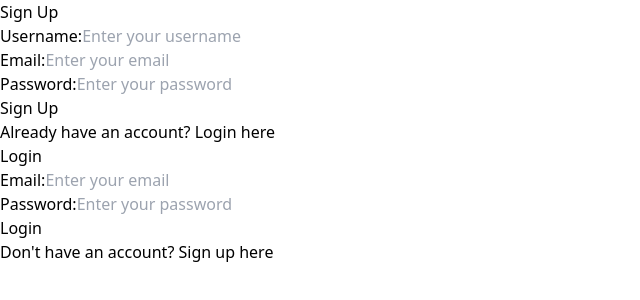
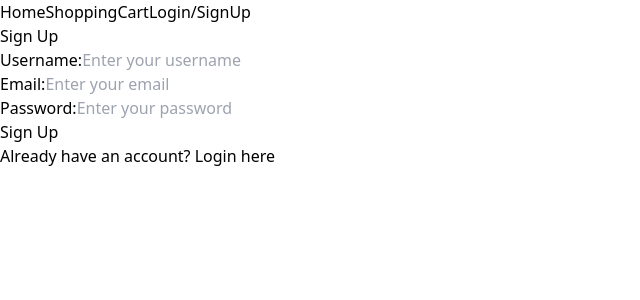
Before and after one commit to SensationProjectTraining/shopKart, a React (Vite) app: page /signup in a window 1280 px wide. Shown: the top 300 px of the page, without its empty margins (0-640 px from the left). Built offline with nearby package versions, Linux system fonts and the light colour scheme.

Commit message:
fix: authContext && implement login/signup && navbar

```diff
--- a/src/App.jsx
+++ b/src/App.jsx
@@ -1,21 +1,24 @@
-import React from 'react';
-import Navbar from './components/Navbar';
-import SignUp from './components/SignUp';
-import Login from './components/Login';
-import { UserProvider } from './Context/Context';
+import React from 'react'
+import { BrowserRouter, Routes, Route } from 'react-router-dom'
+import Navbar from './components/Navbar'
+import Home from './components/Pages/Home'
+import Login from './components/Pages/Login'
+import { UserProvider } from './Context/Context'
+import SignUp from './components/Pages/SignUp'
 
 const App = () => {
   return (
-    <div>
-      <Navbar />
-      <UserProvider>
-        <div className='flex gap-2'>
-          <SignUp />
-          <Login />
-        </div>
-      </UserProvider>
-    </div>
-  );
-};
+    <UserProvider>
+      <BrowserRouter>
+        <Navbar/>
+        <Routes>
+          <Route path="/" element={<Home/>} />
+          <Route path="/login" element={<Login/>}/>
+          <Route path="/signup" element={<SignUp/>}/>
+        </Routes>
+      </BrowserRouter>
+    </UserProvider>
+  )
+}
 
-export default App;
+export default App
--- a/src/components/Navbar.jsx
+++ b/src/components/Navbar.jsx
@@ -1,20 +1,32 @@
-import {BrowserRouter, Route, Routes } from 'react-router-dom'
-import Home from './Pages/Home'
-import Shopping from './Pages/Shopping'
-import Cart from './Pages/Cart'
-import Login from './Login';
+import { Link } from 'react-router-dom';
+import { useUserContext } from '../Context/Context';
 
 const Navbar = () => {
+  const { currentUser, logout } = useUserContext();
+
   return (
-    <BrowserRouter>
-    <Routes>
-      <Route path="/" element={<Home/>}>Home</Route>
-      <Route path="/shopping" element={<Shopping/>}>Shopping</Route>
-      <Route path="/cart" element={<Cart/>}>Cart</Route>
-      <Route path="/login" element={<Login/>}>Login/SignUP</Route>
-    </Routes>
-    </BrowserRouter>
-  )
-}
+    <div className='bg-slate-400 text-2xl text-right'>
+      <Link className="px-6 hover:text-white hover:bg-blue-700" to="/">Home</Link>
+      <Link className="px-6 hover:text-white hover:bg-blue-700" to="/Shopping">Shopping</Link>
+      <Link className="px-6 hover:text-white hover:bg-blue-700" to="/Cart">Cart</Link>
+      {currentUser ? (
+        <>
+          <span className="px-6">Welcome, {currentUser.username}</span>
+          <button
+            onClick={() => {
+              logout();
+              // Optional: navigate to home or login page after logout
+            }}
+            className="px-6 hover:text-white hover:bg-blue-700"
+          >
+            Logout
+          </button>
+        </>
+      ) : (
+        <Link className="px-6 hover:text-white hover:bg-blue-700" to="/login">Login/SignUp</Link>
+      )}
+    </div>
+  );
+};
 
-export default Navbar
+export default Navbar;
--- a/src/components/Pages/Login.jsx
+++ b/src/components/Pages/Login.jsx
@@ -1,16 +1,98 @@
-import { Link } from 'react-router-dom'
+import React, { useState } from 'react';
+import { useUserContext } from '../../Context/Context';
+import { Link, useNavigate } from 'react-router-dom';
+
 const Login = () => {
+  const [formData, setFormData] = useState({
+    email: '',
+    password: '',
+  });
+  const { login } = useUserContext();
+  const [errors, setErrors] = useState({});
+  const [loginError, setLoginError] = useState('');
+  const navigate = useNavigate();
+
+  const handleChange = (e) => {
+    const { name, value } = e.target;
+    setFormData({ ...formData, [name]: value });
+  };
+
+  const validate = () => {
+    const newErrors = {};
+    if (!formData.email) newErrors.email = "Email is required";
+    if (!formData.password) newErrors.password = "Password is required";
+    return newErrors;
+  };
+
+  const handleSubmit = (e) => {
+    e.preventDefault();
+    const validationErrors = validate();
+    if (Object.keys(validationErrors).length === 0) {
+      const success = login(formData.email, formData.password);
+      if (success) {
+        setFormData({ email: '', password: '' });
+        setLoginError('');
+        navigate('/');
+      } else {
+        setLoginError('Invalid email or password');
+      }
+    } else {
+      setErrors(validationErrors);
+    }
+  };
+
   return (
-    <>
-        <div className='bg-slate-400 text-2xl text-right'>
-        <Link className="px-6 hover:text-white hover:bg-blue-700" to="/">Home</Link>
-        <Link className="px-6 hover:text-white hover:bg-blue-700" to="/Shopping">Shopping</Link>
-        <Link className="px-6 hover:text-white hover:bg-blue-700" to="/Cart">Cart</Link>
-        <Link className="px-6 hover:text-white hover:bg-blue-700" to="/Login">Login/SignUp</Link>
-        </div>
-      <h1>Login</h1>
-    </>
-  )
-}
+    <form onSubmit={handleSubmit} className="max-w-md mx-auto p-6 border border-gray-300 rounded-lg shadow-lg bg-white">
+      <h2 className="text-2xl font-bold mb-6 text-center text-gray-800">Login</h2>
 
-export default Login
+      <div className="mb-4">
+        <label className="block mb-1 text-gray-700">
+          Email:
+          <input
+            type="email"
+            name="email"
+            value={formData.email}
+            onChange={handleChange}
+            className={`mt-1 block w-full p-3 border rounded-md transition duration-200
+              ${errors.email ? 'border-red-500' : 'border-gray-300'}
+              focus:border-blue-500 focus:ring focus:ring-blue-200`}
+            placeholder="Enter your email"
+          />
+        </label>
+        {errors.email && <span className="text-red-500 text-sm">{errors.email}</span>}
+      </div>
+
+      <div className="mb-4">
+        <label className="block mb-1 text-gray-700">
+          Password:
+          <input
+            type="password"
+            name="password"
+            value={formData.password}
+            onChange={handleChange}
+            className={`mt-1 block w-full p-3 border rounded-md transition duration-200
+              ${errors.password ? 'border-red-500' : 'border-gray-300'}
+              focus:border-blue-500 focus:ring focus:ring-blue-200`}
+            placeholder="Enter your password"
+          />
+        </label>
+        {errors.password && <span className="text-red-500 text-sm">{errors.password}</span>}
+      </div>
+
+      {loginError && <p className="text-red-500 text-sm text-center">{loginError}</p>}
+
+      <button
+        type="submit"
+        className="w-full bg-blue-500 text-white p-3 rounded-md hover:bg-blue-600 transition duration-200"
+      >
+        Login
+      </button>
+
+      <p className="mt-4 text-center text-gray-600">
+        Don't have an account? <Link to="/signup" className="text-blue-500 hover:underline">Sign up here</Link>
+      </p>
+    </form>
+  );
+};
+
+export default Login;
--- a/src/components/Login.jsx
+++ b/src/components/Pages/SignUp.jsx
@@ -1,14 +1,16 @@
 import React, { useState } from 'react';
-import { useUserContext } from '../Context/Context';
+import { useUserContext } from '../../Context/Context';
+import { Link, useNavigate } from 'react-router-dom';
 
-const Login = () => {
+const SignUp = () => {
+  const navigate = useNavigate();
   const [formData, setFormData] = useState({
+    username: '',
     email: '',
     password: '',
   });
-  const { emails, passwords } = useUserContext();
+  const { registerUser, emails } = useUserContext();
   const [errors, setErrors] = useState({});
-  const [loginError, setLoginError] = useState('');
 
   const handleChange = (e) => {
     const { name, value } = e.target;
@@ -17,8 +19,10 @@ const Login = () => {
 
   const validate = () => {
     const newErrors = {};
+    if (!formData.username) newErrors.username = "Username is required";
     if (!formData.email) newErrors.email = "Email is required";
     if (!formData.password) newErrors.password = "Password is required";
+    if (emails.includes(formData.email)) newErrors.email = "Email already exists";
     return newErrors;
   };
 
@@ -26,14 +30,10 @@ const Login = () => {
     e.preventDefault();
     const validationErrors = validate();
     if (Object.keys(validationErrors).length === 0) {
-      const userIndex = emails.findIndex((email) => email === formData.email);
-      if (userIndex !== -1 && passwords[userIndex] === formData.password) {
-        alert('Login successful:', formData);
-        setFormData({ email: '', password: '' });
-        setLoginError('');
-      } else {
-        setLoginError('Invalid email or password');
-      }
+      registerUser(formData.username, formData.email, formData.password);
+      setFormData({ username: '', email: '', password: '' });
+      setErrors({});
+      navigate('/login');
     } else {
       setErrors(validationErrors);
     }
@@ -41,7 +41,24 @@ const Login = () => {
 
   return (
     <form onSubmit={handleSubmit} className="max-w-md mx-auto p-6 border border-gray-300 rounded-lg shadow-lg bg-white">
-      <h2 className="text-2xl font-bold mb-6 text-center text-gray-800">Login</h2>
+      <h2 className="text-2xl font-bold mb-6 text-center text-gray-800">Sign Up</h2>
+
+      <div className="mb-4">
+        <label className="block mb-1 text-gray-700">
+          Username:
+          <input
+            type="text"
+            name="username"
+            value={formData.username}
+            onChange={handleChange}
+            className={`mt-1 block w-full p-3 border rounded-md transition duration-200
+              ${errors.username ? 'border-red-500' : 'border-gray-300'}
+              focus:border-blue-500 focus:ring focus:ring-blue-200`}
+            placeholder="Enter your username"
+          />
+        </label>
+        {errors.username && <span className="text-red-500 text-sm">{errors.username}</span>}
+      </div>
 
       <div className="mb-4">
         <label className="block mb-1 text-gray-700">
@@ -77,20 +94,18 @@ const Login = () => {
         {errors.password && <span className="text-red-500 text-sm">{errors.password}</span>}
       </div>
 
-      {loginError && <p className="text-red-500 text-sm text-center">{loginError}</p>}
-
       <button
         type="submit"
         className="w-full bg-blue-500 text-white p-3 rounded-md hover:bg-blue-600 transition duration-200"
       >
-        Login
+        Sign Up
       </button>
 
       <p className="mt-4 text-center text-gray-600">
-        Don't have an account? <a href="#" className="text-blue-500 hover:underline">Sign up here</a>
+        Already have an account? <Link to="/login" className="text-blue-500 hover:underline">Login here</Link>
       </p>
     </form>
   );
 };
 
-export default Login;
+export default SignUp;
--- a/src/components/SignUp.jsx
+++ /dev/null
@@ -1,108 +0,0 @@
-import React, { useState } from 'react';
-import { useUserContext } from '../Context/Context';
-
-const SignUp = () => {
-  const [formData, setFormData] = useState({
-    username: '',
-    email: '',
-    password: '',
-  });
-  const { registerUser } = useUserContext();
-  const [errors, setErrors] = useState({});
-
-  const handleChange = (e) => {
-    const { name, value } = e.target;
-    setFormData({ ...formData, [name]: value });
-  };
-
-  const validate = () => {
-    const newErrors = {};
-    if (!formData.username) newErrors.username = "Username is required";
-    if (!formData.email) newErrors.email = "Email is required";
-    if (!formData.password) newErrors.password = "Password is required";
-    return newErrors;
-  };
-
-  const handleSubmit = (e) => {
-    e.preventDefault();
-    const validationErrors = validate();
-    if (Object.keys(validationErrors).length === 0) {
-      registerUser(formData.username, formData.email, formData.password);
-      setFormData({ username: '', email: '', password: '' });
-      setErrors({});
-      alert('Form submitted successfully:', formData);
-    } else {
-      setErrors(validationErrors);
-    }
-  };
-
-  return (
-    <form onSubmit={handleSubmit} className="max-w-md mx-auto p-6 border border-gray-300 rounded-lg shadow-lg bg-white">
-      <h2 className="text-2xl font-bold mb-6 text-center text-gray-800">Sign Up</h2>
-
-      <div className="mb-4">
-        <label className="block mb-1 text-gray-700">
-          Username:
-          <input
-            type="text"
-            name="username"
-            value={formData.username}
-            onChange={handleChange}
-            className={`mt-1 block w-full p-3 border rounded-md transition duration-200
-              ${errors.username ? 'border-red-500' : 'border-gray-300'}
-              focus:border-blue-500 focus:ring focus:ring-blue-200`}
-            placeholder="Enter your username"
-          />
-        </label>
-        {errors.username && <span className="text-red-500 text-sm">{errors.username}</span>}
-      </div>
-
-      <div className="mb-4">
-        <label className="block mb-1 text-gray-700">
-          Email:
-          <input
-            type="email"
-            name="email"
-            value={formData.email}
-            onChange={handleChange}
-            className={`mt-1 block w-full p-3 border rounded-md transition duration-200
-              ${errors.email ? 'border-red-500' : 'border-gray-300'}
-              focus:border-blue-500 focus:ring focus:ring-blue-200`}
-            placeholder="Enter your email"
-          />
-        </label>
-        {errors.email && <span className="text-red-500 text-sm">{errors.email}</span>}
-      </div>
-
-      <div className="mb-4">
-        <label className="block mb-1 text-gray-700">
-          Password:
-          <input
-            type="password"
-            name="password"
-            value={formData.password}
-            onChange={handleChange}
-            className={`mt-1 block w-full p-3 border rounded-md transition duration-200
-              ${errors.password ? 'border-red-500' : 'border-gray-300'}
-              focus:border-blue-500 focus:ring focus:ring-blue-200`}
-            placeholder="Enter your password"
-          />
-        </label>
-        {errors.password && <span className="text-red-500 text-sm">{errors.password}</span>}
-      </div>
-
-      <button
-        type="submit"
-        className="w-full bg-blue-500 text-white p-3 rounded-md hover:bg-blue-600 transition duration-200"
-      >
-        Sign Up
-      </button>
-
-      <p className="mt-4 text-center text-gray-600">
-        Already have an account? <a href="#" className="text-blue-500 hover:underline">Login here</a>
-      </p>
-    </form>
-  );
-};
-
-export default SignUp;
--- a/src/context/Context.jsx
+++ b/src/context/Context.jsx
@@ -3,23 +3,56 @@ import React, { createContext, useState, useContext } from "react";
 const AuthContext = createContext(null);
 
 export const UserProvider = ({ children }) => {
+    const [currentUser, setCurrentUser] = useState(null);
     const [users, setUsers] = useState([]);
     const [emails, setEmails] = useState([]);
     const [passwords, setPasswords] = useState([]);
 
     const registerUser = (username, email, password) => {
+        if (emails.includes(email)) {
+            return false;
+        }
         setUsers((prevUsers) => [...prevUsers, username]);
         setEmails((prevEmails) => [...prevEmails, email]);
         setPasswords((prevPasswords) => [...prevPasswords, password]);
+        return true;
+    };
+
+    const login = (email, password) => {
+        const userIndex = emails.findIndex((e) => e === email);
+        if (userIndex !== -1 && passwords[userIndex] === password) {
+            setCurrentUser({
+                username: users[userIndex],
+                email: emails[userIndex]
+            });
+            return true;
+        }
+        return false;
+    };
+
+    const logout = () => {
+        setCurrentUser(null);
     };
 
     return (
-        <AuthContext.Provider value={{ users, emails, passwords, registerUser }}>
+        <AuthContext.Provider value={{
+            currentUser,
+            users,
+            emails,
+            passwords,
+            registerUser,
+            login,
+            logout
+        }}>
             {children}
         </AuthContext.Provider>
     );
 };
 
 export const useUserContext = () => {
-    return useContext(AuthContext);
+    const context = useContext(AuthContext);
+    if (!context) {
+        throw new Error("useUserContext must be used within a UserProvider");
+    }
+    return context;
 };
```
Also changed, not shown: src/components/Footer.jsx (added, +9 -0 lines), src/components/Pages/Home.jsx (+4 -14 lines), src/components/Pages/Shopping.jsx (+3 -10 lines), 1 other file (tests, documents, lock files or other folders).
